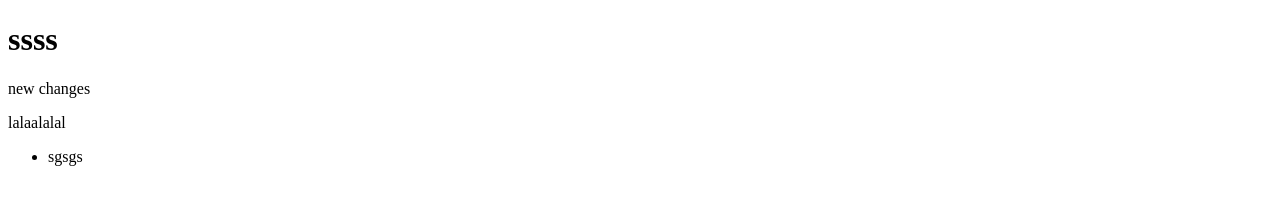
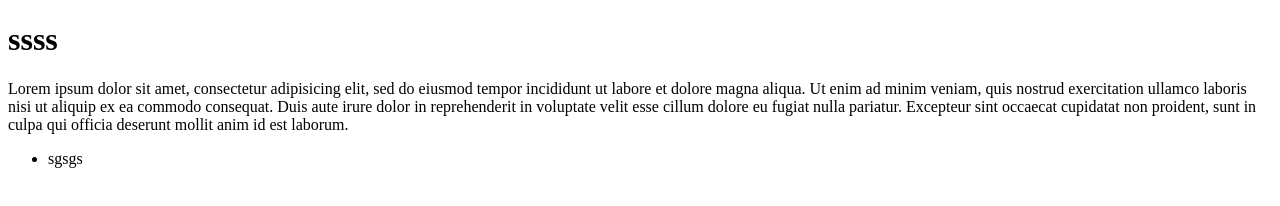
Before and after one commit to sssnull/site, a plain HTML site: page index.html in a window 1280 px wide. Drawn offline with Linux system fonts and the light colour scheme.

Commit message:
new text2

```diff
--- a/index.html
+++ b/index.html
@@ -7,8 +7,12 @@
 </head>
 <body>
 	<h1>ssss</h1>
-	<p>new changes</p>
-	<p>lalaalalal</p>
+	<p>Lorem ipsum dolor sit amet, consectetur adipisicing elit, sed do eiusmod
+	tempor incididunt ut labore et dolore magna aliqua. Ut enim ad minim veniam,
+	quis nostrud exercitation ullamco laboris nisi ut aliquip ex ea commodo
+	consequat. Duis aute irure dolor in reprehenderit in voluptate velit esse
+	cillum dolore eu fugiat nulla pariatur. Excepteur sint occaecat cupidatat non
+	proident, sunt in culpa qui officia deserunt mollit anim id est laborum.</p>
 	<ul>
 		<li>sgsgs</li>
 	</ul>
```
